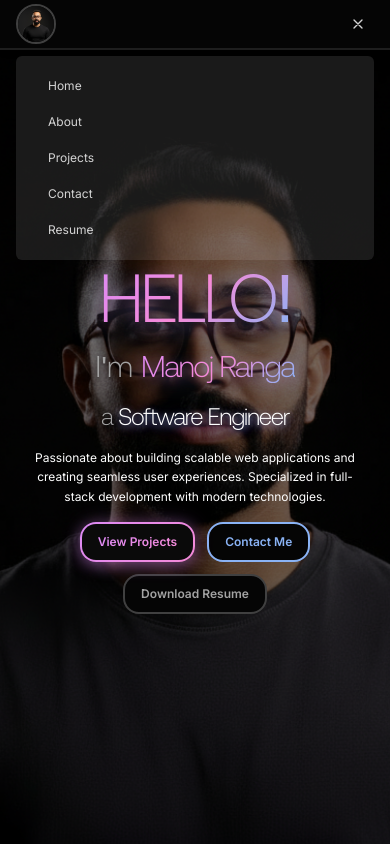
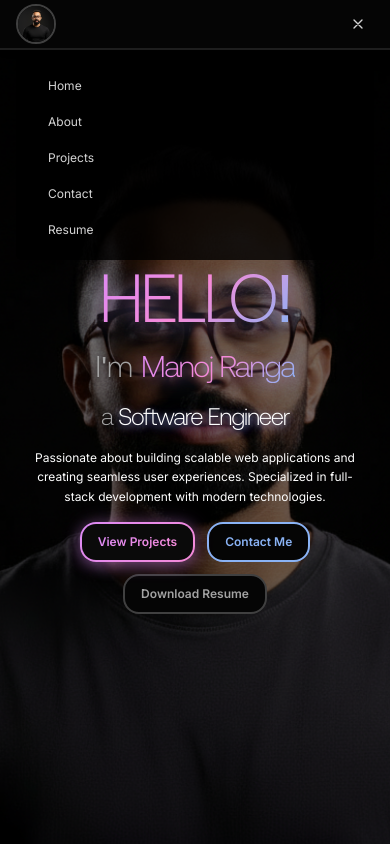
Before and after one commit to kgmanojranga/portfolio-manojranga, a React (Vite) app in the folder client/: page / in a window 390 px wide. Both pictures are taken after a click on the button "Toggle menu". Shown: the top 844 px of the page. Built offline with nearby package versions, Linux system fonts and the light colour scheme.

Commit message:
chore: modify Navbar.tsx

```diff
--- a/client/src/components/layout/Navbar.tsx
+++ b/client/src/components/layout/Navbar.tsx
@@ -79,7 +79,7 @@ const Navbar = () => {
         {/* Mobile Menu */}
         {isMenuOpen && (
           <div className="md:hidden pb-4 mt-2">
-            <ul className="space-y-2 p-4 bg-white/10 rounded-md">
+            <ul className="space-y-2 p-4 bg-black/80 rounded-md">
               {navLinks.map((link) => (
                 <li key={link.to}>
                   <Link
```
